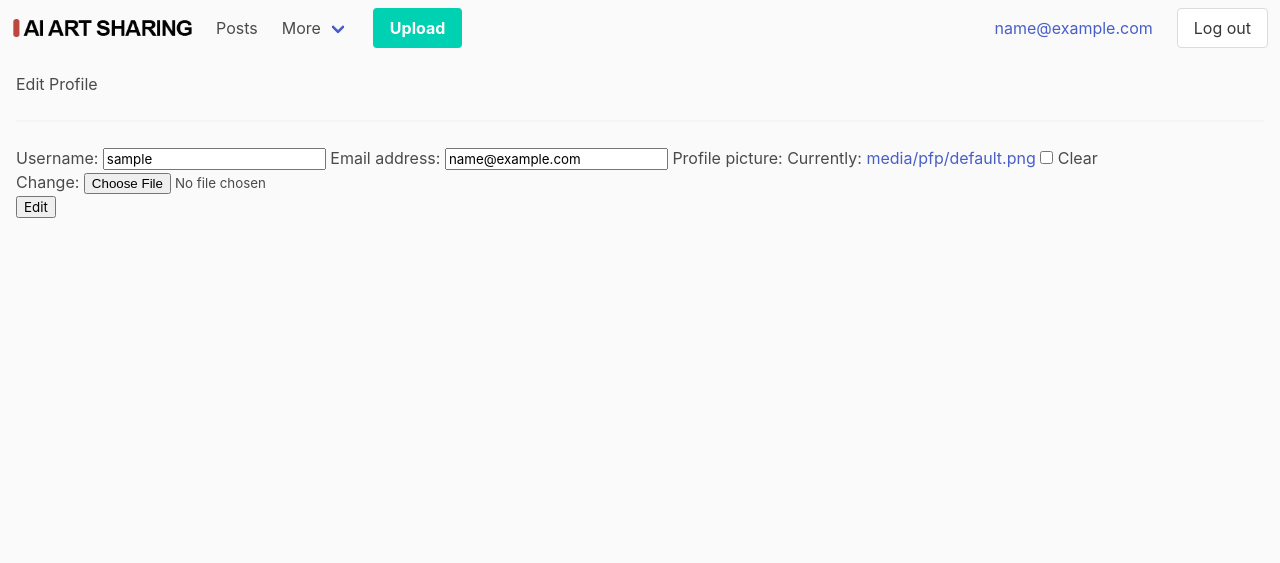
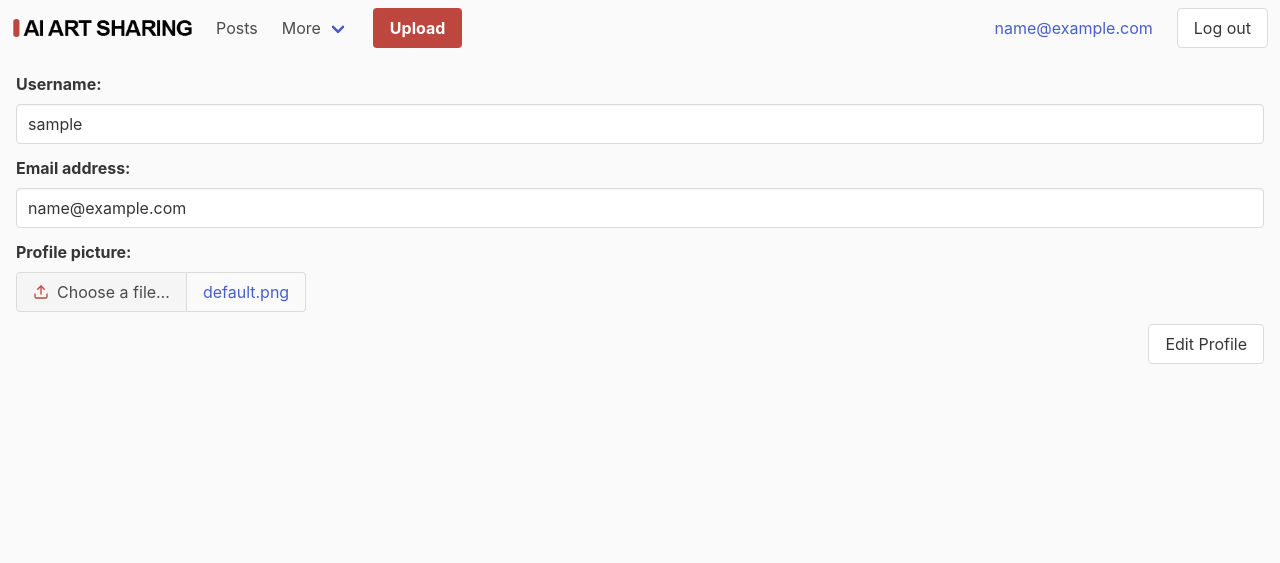
Before and after one commit to bernasx/aiartsharing, a Django app: page /auth/profile/edit/ in a window 1280 px wide. Shown: the top 563 px of the page. Run offline with Django 4.2, Linux system fonts and the light colour scheme; the visitor is signed in with stand-in values (Sample User, id 1); data comes from the database, SQL or seed files in the repository; some libraries are stand-ins or nearby versions.

Commit message:
Fixed a bunch of bugs, styled a bunch of things

```diff
--- a/aiart_auth/models.py
+++ b/aiart_auth/models.py
@@ -3,6 +3,7 @@ from django.contrib.auth.models import AbstractBaseUser, PermissionsMixin
 from django.utils import timezone
 from .managers import CustomUserManager
 from django.utils import timezone
+import os
 import uuid
 
 # Create your models here.
@@ -28,3 +29,6 @@ class CustomUser(AbstractBaseUser, PermissionsMixin):
 
     def __str__(self):
         return self.email
+
+    def profilePictureFilename(self):
+        return os.path.basename(self.profile_picture.name)
--- a/aiart_auth/templates/profile/edit.html
+++ b/aiart_auth/templates/profile/edit.html
@@ -1,29 +1,90 @@
 {% extends 'base.html' %}
 {% load widget_tweaks %}
 {% block content %}
-<div class="">
-    <p class="">Edit Profile</p>
-    <hr/>
-    <form method="POST" action="{% url 'auth:profile_edit' %}" autocomplete='off' enctype="multipart/form-data">
-        {% csrf_token %}
+<form method="POST" action="{% url 'auth:profile_edit' %}" autocomplete='off' enctype="multipart/form-data">
+    {% csrf_token %}
 
-        <div class="">
+    <div class="field">
 
-            <label>{{ form.username.label_tag }}</label>
-            {{ form.username.errors }}
-            {% render_field form.username class=""%}
+        <label class="label">{{ form.username.label_tag }}</label>
+        {{ form.username.errors }}
 
-            <label>{{ form.email.label_tag }}</label>
-            {{ form.email.errors }}
-            {% render_field form.email class=""%}
-
-            <label>{{ form.profile_picture.label_tag }}</label>
-            {{ form.profile_picture.errors }}
-            {% render_field form.profile_picture class="" %}
+        <div class="control">
+            {% render_field form.username class="input"%}
         </div>
 
-        <button type="submit" class="">Edit</button>
-    </form>
-</div>
+    </div>
+
+    <div class="field">
+
+        <label class="label">{{ form.email.label_tag }}</label>
+        {{ form.email.errors }}
+
+        <div class="control">
+            {% render_field form.email class="input"%}
+        </div>
+
+    </div>
+
+    <div class="field">
+
+        <label class="label">{{ form.profile_picture.label_tag }}</label>
+        {{ form.profile_picture.errors }}
+
+        <div class="control">
+
+            <div id="file-js-example" class="file has-name">
+                <label class="file-label">
+                    <input type="file" name="profile_picture" accept="image/*" class="file-input"
+                        id="id_profile_picture">
+                    <span class="file-cta">
+                        <span class="file-icon">
+                            <svg xmlns="http://www.w3.org/2000/svg" width="24" height="24" viewBox="0 0 24 24"
+                                fill="none" stroke="#BD473F" stroke-width="2" stroke-linecap="round"
+                                stroke-linejoin="round" class="feather feather-upload">
+                                <path d="M21 15v4a2 2 0 0 1-2 2H5a2 2 0 0 1-2-2v-4">
+                                </path>
+                                <polyline points="17 8 12 3 7 8"></polyline>
+                                <line x1="12" y1="3" x2="12" y2="15"></line>
+                            </svg>
+                        </span>
+                        <span class="file-label">
+                            Choose a file…
+                        </span>
+                    </span>
+                    <span class="file-name">
+                        <a target="_blank" href="{{user.profile_picture.url}} ">{{user.profilePictureFilename}}</a>
+                    </span>
+                </label>
+            </div>
+        </div>
+
+    </div>
+
+    <div class="field is-horizontal">
+        <div class="field-label fit-label">
+            <!-- Left empty for spacing -->
+        </div>
+        <div class="field-body">
+            <div class="field has-text-right">
+                <div class="control">
+                    <button type="submit" class="button">Edit Profile</button>
+                </div>
+            </div>
+        </div>
+    </div>
+
+</form>
+
+<script>
+    const fileInput = document.querySelector('#file-js-example input[type=file]');
+    fileInput.onchange = () => {
+        if (fileInput.files.length > 0) {
+            const fileName = document.querySelector('#file-js-example .file-name');
+            fileName.textContent = fileInput.files[0].name;
+        }
+    }
+</script>
+
 
 {% endblock content %}
--- a/aiart_auth/templates/profile/profile.html
+++ b/aiart_auth/templates/profile/profile.html
@@ -3,11 +3,12 @@
 {% block content %}
 <img src="{{customuser.profile_picture.url}}" alt="Profile Picture" height="100" width="100"> </img>
 {{customuser.username}}
-
+    {%if customuser.uuid == user.uuid%}
         <a class="button is-link"  href="{% url 'auth:profile_edit' %}">
             <strong>Edit Profile</strong>
         </a>
         <a class="button is-link"  href="{% url 'auth:password_change' %}">
             <strong>Change Password</strong>
         </a>
+    {%endif%}
 {% endblock content %}
--- a/aiart_main/templates/partials/navbar.html
+++ b/aiart_main/templates/partials/navbar.html
@@ -5,7 +5,8 @@
       <img src="{% static 'aiartlogo.png' %}" width="180" height="28" alt='AI Art Sharing Logo'>
     </a>
 
-      <a role="button" class="navbar-burger" aria-label="menu" aria-expanded="false" data-target="navbar-main" onclick="document.querySelector('.navbar-menu').classList.toggle('is-active');">
+    <a role="button" class="navbar-burger" aria-label="menu" aria-expanded="false" data-target="navbar-main"
+      onclick="document.querySelector('.navbar-menu').classList.toggle('is-active');">
       <span aria-hidden="true"></span>
       <span aria-hidden="true"></span>
       <span aria-hidden="true"></span>
@@ -15,7 +16,7 @@
   <div id="navbar-main" class="navbar-menu">
     <div class="navbar-start">
 
-        <a href="{% url 'content:list_imagepost' %}" class="navbar-item" >
+      <a href="{% url 'content:list_imagepost' %}" class="navbar-item">
         Posts
       </a>
 
@@ -41,12 +42,21 @@
         </div>
       </div>
 
-
+      {%if user.is_authenticated%}
       <div class="navbar-item">
         <a class="button is-primary" href="{% url 'content:create_imagepost' %}">
           <strong>Upload</strong>
         </a>
       </div>
+      {%endif %}
+
+      {%if not user.is_authenticated%}
+      <div class="navbar-item">
+        <a class="button is-primary" href="{% url 'auth:login' %}">
+          <strong>Upload</strong>
+        </a>
+      </div>
+      {%endif %}
 
     </div>
 
@@ -58,7 +68,7 @@
       <div class="navbar-item">
         <div class="buttons">
 
-                <a class="button"  href="{% url 'auth:logout' %}">
+          <a class="button" href="{% url 'auth:logout' %}">
             Log out
           </a>
 
@@ -69,10 +79,10 @@
     <div class="navbar-end">
       <div class="navbar-item">
         <div class="buttons">
-                <a class="button is-primary"  href="{% url 'auth:register' %}">
+          <a class="button is-primary" href="{% url 'auth:register' %}">
             <strong>Sign up</strong>
           </a>
-                <a class="button"  href="{% url 'auth:login' %}">
+          <a class="button" href="{% url 'auth:login' %}">
             Log in
           </a>
         </div>
--- a/static/css/base.css
+++ b/static/css/base.css
@@ -8,6 +8,10 @@ body, .navbar {
 
 
 /* Override Bulma Colors */
+
+.is-primary {
+    background-color: #BD473F !important;
+}
 
 /* Leave this here until I decide whether or not to override border colors....
 /* Text input border color
```
Also changed, not shown: aiart_auth/templates/login.html (+37 -21 lines), aiart_auth/templates/profile/password.html (+60 -2 lines), aiart_auth/templates/register.html (+61 -17 lines), aiart_content/templates/imageposts/create.html (+14 -1 lines). Lines whose indentation alone changed are shown as unchanged.
